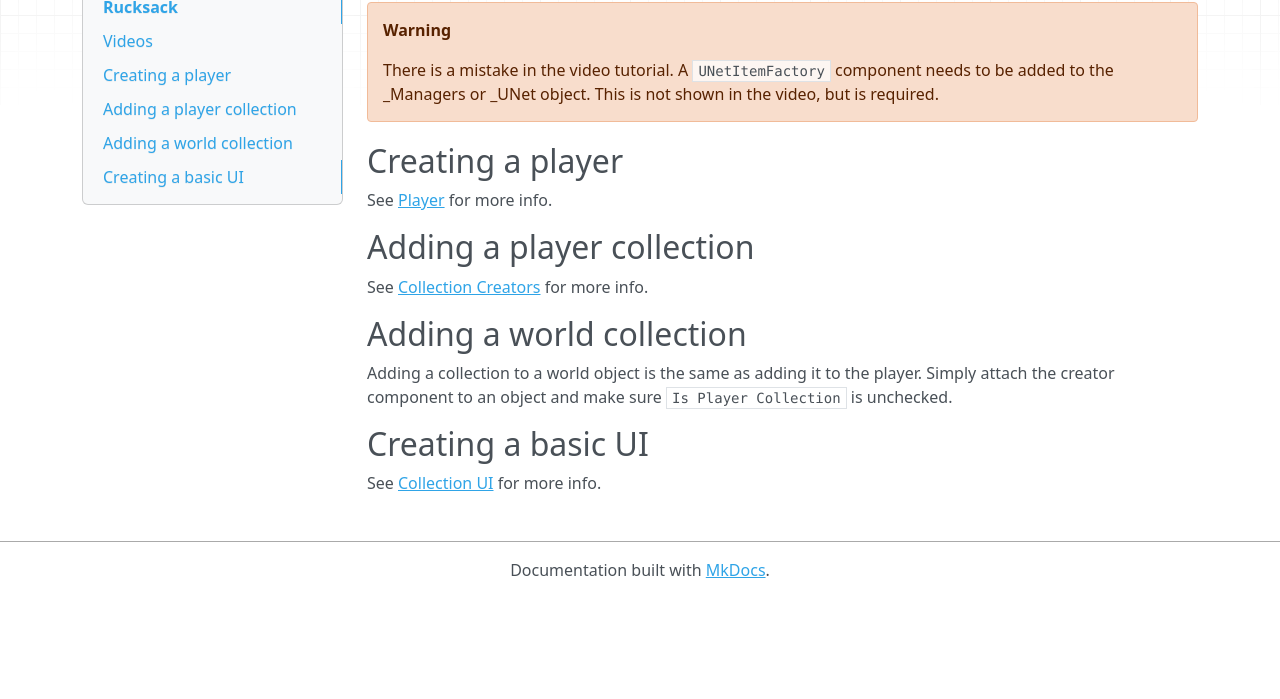
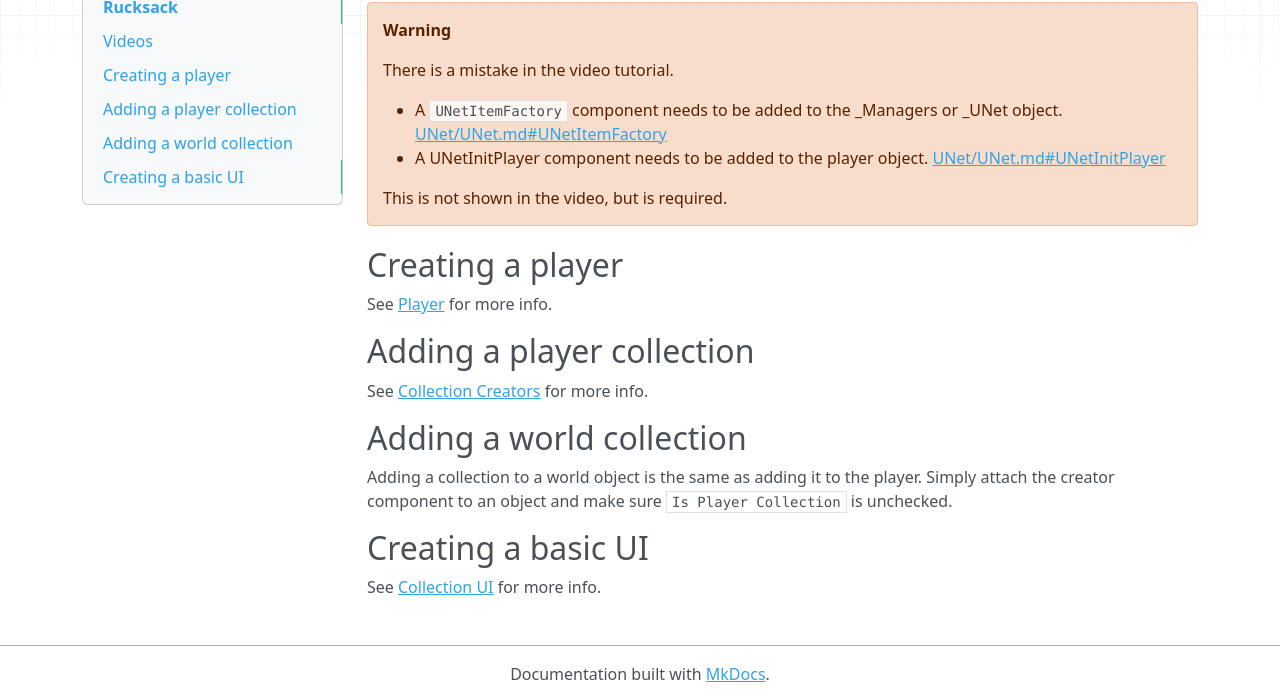
Before and after one commit to devdogio/RucksackDocs, an MkDocs documentation site: the page built from docs/GettingStarted.md, in a window 1280 px wide and 900 px high, scrolled down 602 px, cut to the strip 201-900 px from the top of the window. Built offline with MkDocs 1.6.1, drawn with Linux system fonts in a browser that asks for light colours; nearby versions of some CDN libraries; before the commit the page ends 1401 px from its top, so only the background shows below that.

Commit message:
UNetItemFactory explanation added

```diff
--- a/docs/GettingStarted.md
+++ b/docs/GettingStarted.md
@@ -10,7 +10,12 @@ Alright, now we're ready to get going!
 <iframe width="560" height="315" src="https://www.youtube.com/embed/fQXOAHr50ag" frameborder="0" allow="autoplay; encrypted-media" allowfullscreen></iframe>
 
 !!! warning
-	There is a mistake in the video tutorial. A `UNetItemFactory` component needs to be added to the _Managers or _UNet object. This is not shown in the video, but is required.
+	There is a mistake in the video tutorial.
+
+	- A `UNetItemFactory` component needs to be added to the _Managers or _UNet object. [UNet/UNet.md#UNetItemFactory](More info)
+	- A UNetInitPlayer component needs to be added to the player object. [UNet/UNet.md#UNetInitPlayer](More Info)
+
+	This is not shown in the video, but is required.
 
 ## Creating a player
 
```
Also changed, not shown: docs/UNet/UNet.md (+4 -0 lines).
